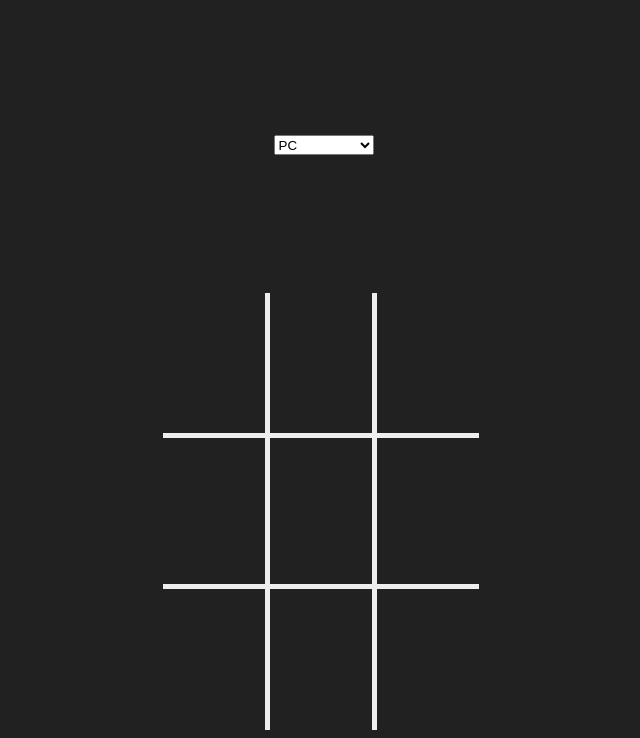
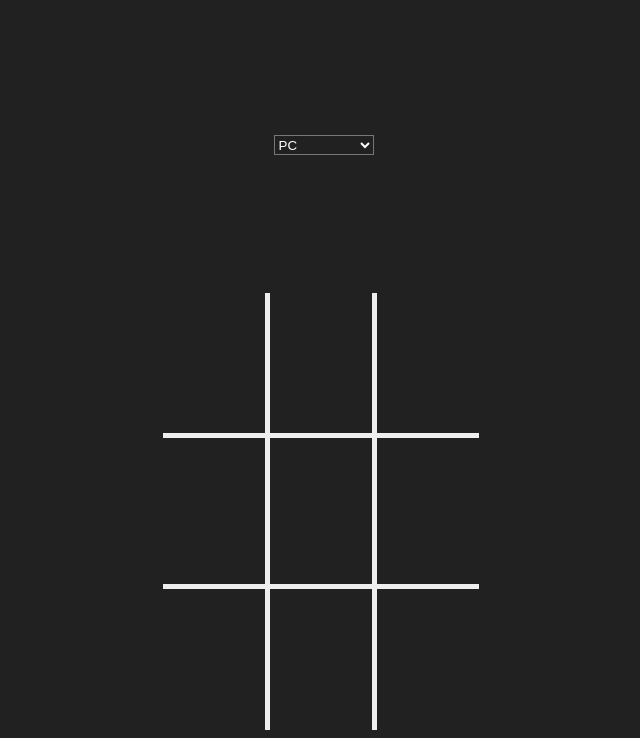
Before and after one commit to gabriel271/simple-tic-tac-toe, a plain HTML site: page index.html in a window 1280 px wide. Shown: the part 78-816 px from the top of the page, without its empty margins (319-959 px from the left). Drawn offline with Linux system fonts and the light colour scheme.

Commit message:
Update style.css

```diff
--- a/style.css
+++ b/style.css
@@ -32,6 +32,8 @@ body{
   height: 20px;
   width: 100px;
   margin-left: 5px;
+  background-color: #212121;
+  color: #fff;
 }
 
 #container #table {
```
